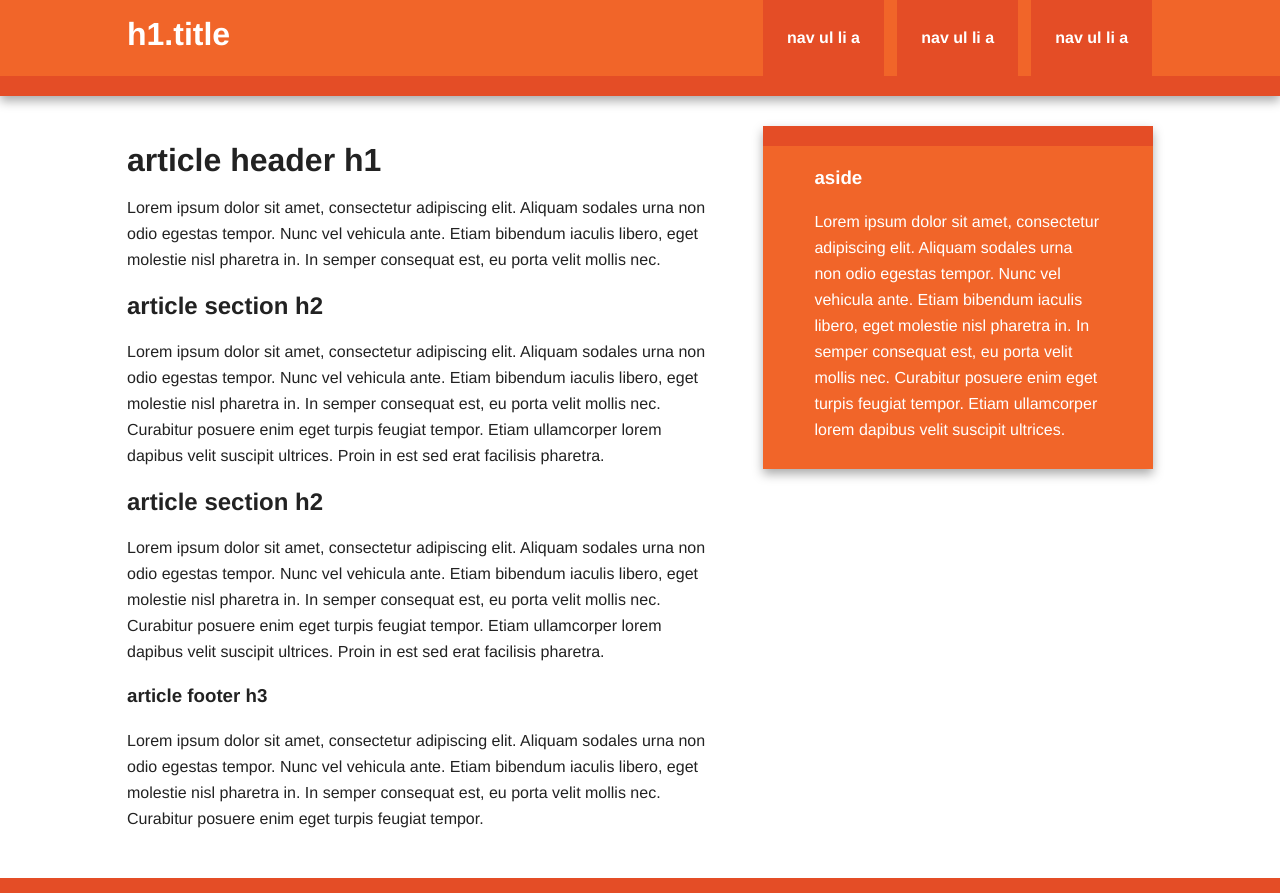
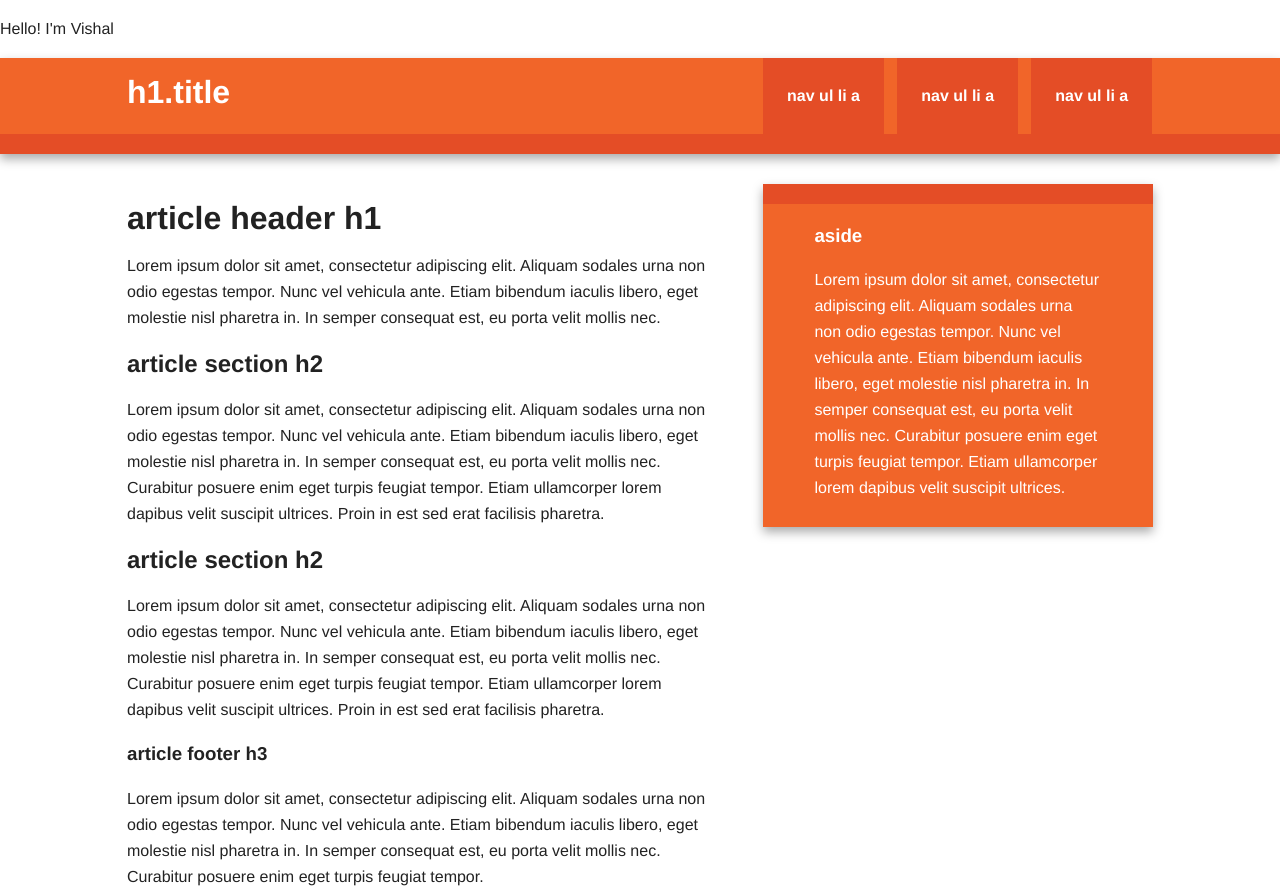
Before and after one commit to creativeday/Team4, a plain HTML site: page index.html in a window 1280 px wide. Shown: the top 893 px of the page. Drawn offline with nearby package versions, Linux system fonts and the light colour scheme.

Commit message:
SwamiPush

```diff
--- a/index.html
+++ b/index.html
@@ -13,7 +13,7 @@
         <script src="js/vendor/modernizr-2.6.2-respond-1.1.0.min.js"></script>
     </head>
     <body>
-
+        <p>Hello! I'm Vishal</p>
         <div class="header-container">
             <header class="wrapper clearfix">
                 <h1 class="title">h1.title</h1>
```
Also changed, not shown: .c9/metadata/workspace/index.html (added), 3 other files.
